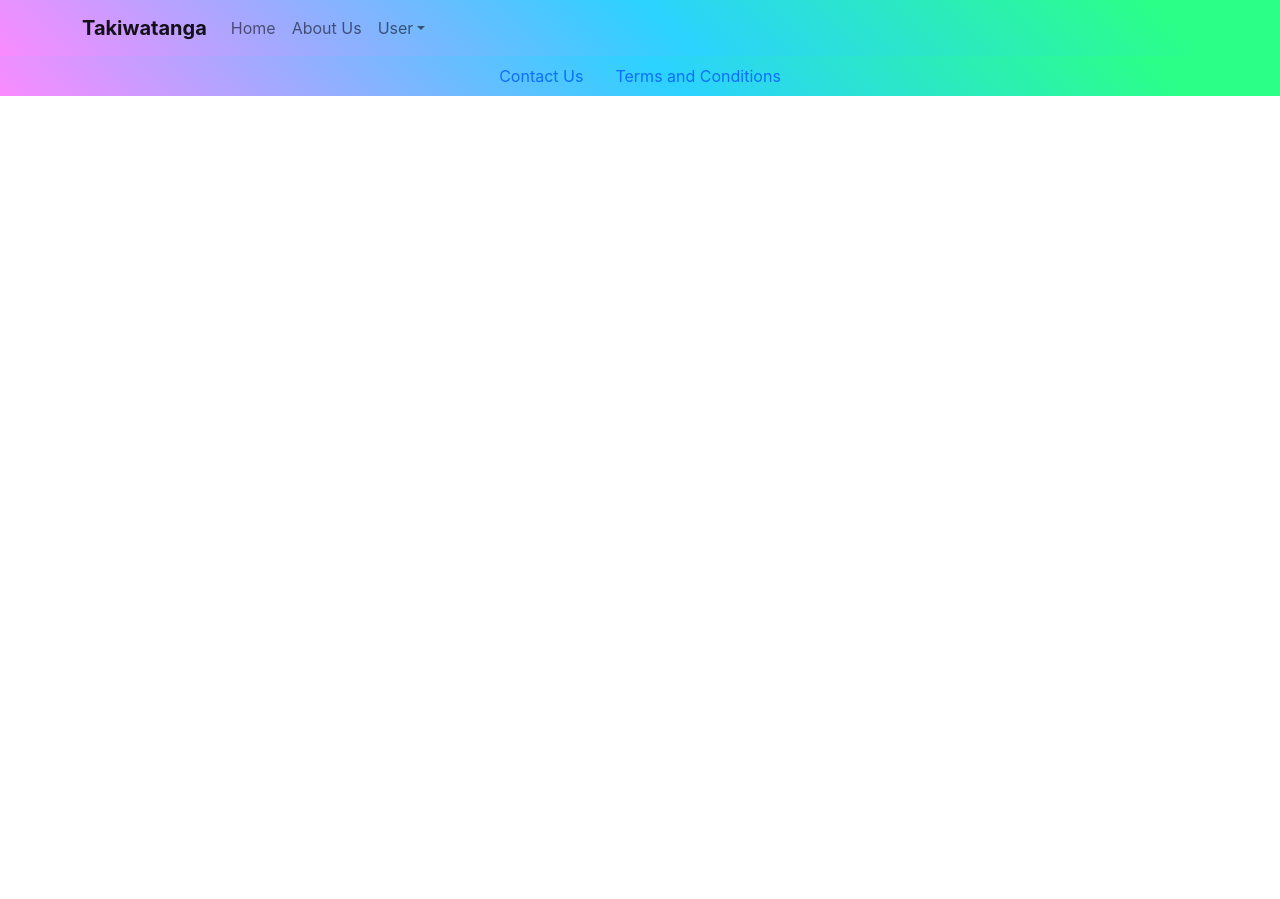
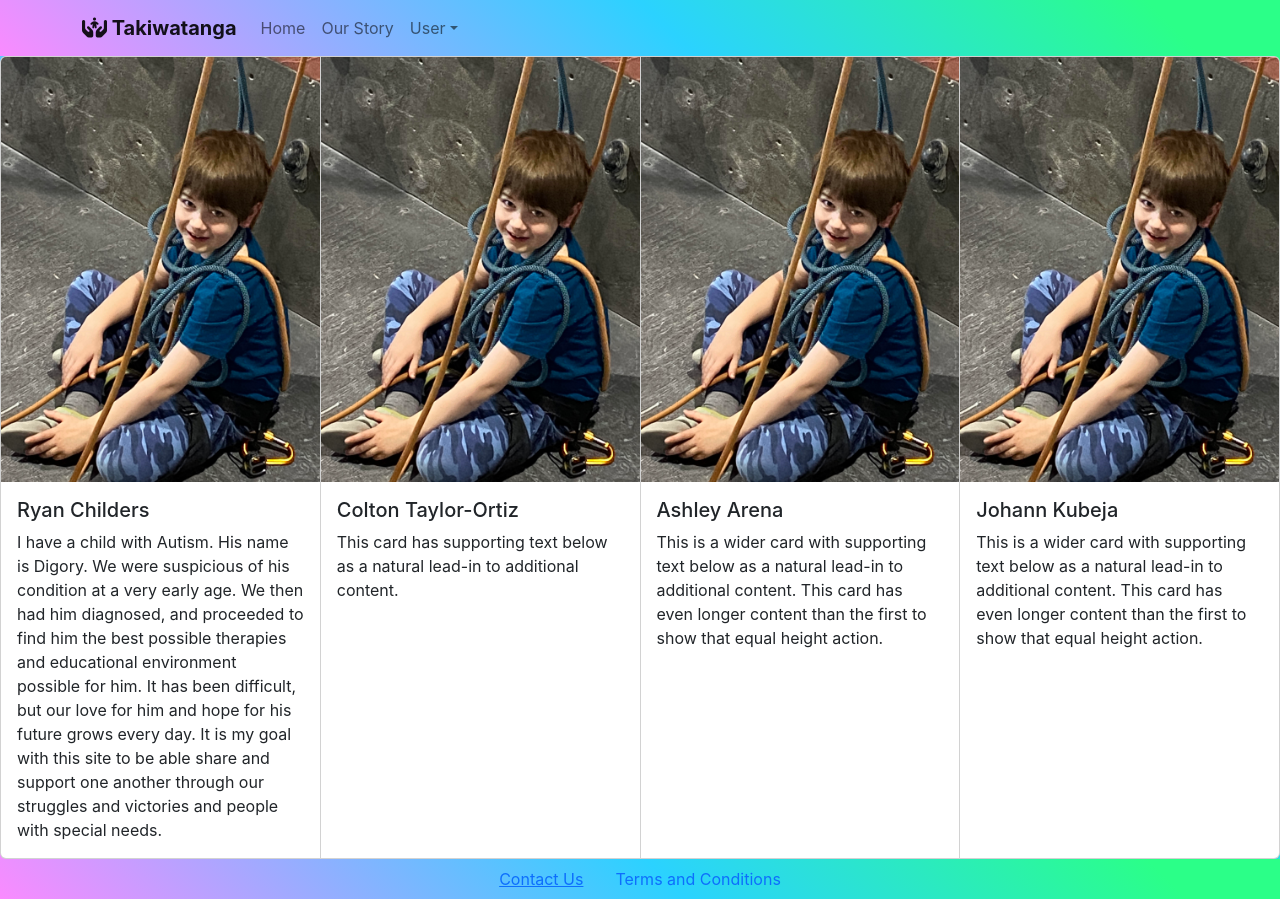
Before and after one commit to Childy77/Takiwatanga, a React (Create React App) app in the folder client/: page /ourstory in a window 1280 px wide. Before the commit the page ends 800 px from the top, so only its background shows below. Built offline with nearby package versions, Linux system fonts and the light colour scheme.

Commit message:
added new pages

```diff
--- a/client/src/App.css
+++ b/client/src/App.css
@@ -1,3 +1,8 @@
+body {
+  background-color: #FA8BFF;
+    background-image: linear-gradient(45deg, #FA8BFF 0%, #2BD2FF 52%, #2BFF88 90%);
+}
+
 .navbar {
     background-color: #FA8BFF;
     background-image: linear-gradient(45deg, #FA8BFF 0%, #2BD2FF 52%, #2BFF88 90%);
@@ -18,12 +23,20 @@
   left: 50%;
   font-size: larger;
 }
+.share {
+  position: absolute;
+  margin-left: -275%;
+  margin-top: 35%;
+  font-family: papyrus;
+  font-weight: bold;
+}
 
 .Takiwatanga {
     font-weight: bold;
     font-style: italic;
     margin-bottom: 55%;
-    margin-right: 410%;
+    margin-right: 310%;
+    font-family: papyrus;
 
 }
 
@@ -33,6 +46,7 @@ min-width: 100vw;
 display: flex;
   justify-content: center;
   position: relative;
+  background-color: white;
 
 }
 
@@ -48,10 +62,23 @@ display: flex;
     background-color: #FA8BFF;
     background-image: linear-gradient(45deg, #FA8BFF 0%, #2BD2FF 52%, #2BFF88 90%);
     padding: 35px;
+    font-family: serif;
 }
 
 #footer {
     background-color: #FA8BFF;
     background-image: linear-gradient(45deg, #FA8BFF 0%, #2BD2FF 52%, #2BFF88 90%);
     color: black;
+
 }
+.terms {
+  text-align: center;
+      padding: 100px;
+}
+.term-title {
+  text-decoration: underline;
+  margin-bottom: 30px;
+}
+.rules {
+  font-style: italic;
+}
--- a/client/src/App.js
+++ b/client/src/App.js
@@ -5,6 +5,9 @@ import Header from './components/header';
 import Home from './pages/Home';
 import Footer from './components/footer';
 import Profile from './pages/Profile';
+import OurStory from "./pages/OurStory";
+import Terms from "./pages/Terms";
+
 
 function App() {
 
@@ -16,6 +19,9 @@ function App() {
       <Routes>
         <Route path='/'element={<Home/>}/>
         <Route path='/profile'element={<Profile/>}/>
+        <Route path='/ourstory'element={<OurStory/>}/>
+        <Route path='/terms'element={<Terms/>}/>
+
       </Routes>
       <Footer/>
     </div>
--- a/client/src/components/about.js
+++ b/client/src/components/about.js
@@ -7,7 +7,7 @@ const About = () => {
     return (
         <div className="about">
             <h1>Welcome to Takiwatanga!</h1>
-            <h2>Takiwatanga is the Maori word for Autism.  It is defined as "In his or her own space and time.  This is a site for all.  We ceated this site because we all have someone in our life that is different.  Not wrong...different.  Through this site, we want anyone here to be able to share their feelings, thoughts, strengths, struggles, and victories in their world.</h2>
+            <h2>Takiwatanga is the Maori word for Autism.  It is defined as "In his or her own space and time."  This is a site for all.  We ceated this site because we all have someone in our life that is different.  Not wrong...different.  Through this site, we want anyone here to be able to share their feelings, thoughts, strengths, struggles, and victories in their world.</h2>
         </div>
     )
 }
--- a/client/src/components/footer.js
+++ b/client/src/components/footer.js
@@ -1,13 +1,15 @@
 import Nav from 'react-bootstrap/Nav';
+import { Link } from "react-router-dom";
 
 const Footer = () => {
   return (
     <Nav id='footer' className="justify-content-center" activeKey="/home">
         <Nav.Item>
-          <Nav.Link href="/home">Contact Us</Nav.Link>
+
+          <Nav.Link  href="/home"><a href="mailto: ryanbairdchilders@gmail.com">Contact Us</a></Nav.Link>
         </Nav.Item>
         <Nav.Item>
-          <Nav.Link eventKey="link-1">Terms and Conditions</Nav.Link>
+          <Link className="nav-link" to="/terms">Terms and Conditions</Link>
         </Nav.Item>
 
       </Nav>
--- a/client/src/components/header.js
+++ b/client/src/components/header.js
@@ -9,14 +9,17 @@ const Header = () => {
     return (
       <Navbar className="navbar" bg="light" expand="lg">
       <Container>
-        <Navbar.Brand id="Name" href="#home">Takiwatanga</Navbar.Brand>
+        <Navbar.Brand id="Name" href="#home"><i class="fa-solid fa-hands-holding-child"></i> Takiwatanga</Navbar.Brand>
         <Navbar.Toggle aria-controls="basic-navbar-nav" />
         <Navbar.Collapse id="basic-navbar-nav">
           <Nav className="me-auto">
             <Link className="nav-link" to="/">Home</Link>
-            <Link className="nav-link" href="#link">About Us</Link>
+            <Link className="nav-link" to="/ourstory">Our Story</Link>
             <NavDropdown title="User" id="basic-nav-dropdown">
               <Link className="dropdown-item" to="/profile">Profile</Link>
+              <NavDropdown.Item href="#action/3.2">
+                Log in
+              </NavDropdown.Item>
               <NavDropdown.Item href="#action/3.2">
                 Logout
               </NavDropdown.Item>
--- a/client/src/components/logo.js
+++ b/client/src/components/logo.js
@@ -5,9 +5,12 @@ const Logo = () => {
 return (
     <main>
     <div id="logo">
-<img src={HeroImage} alt="Photo of autism hands"/>
+<img src={HeroImage} alt="autism hands"/>
 <div className="title">
         <h1 className="Takiwatanga">TAKIWATANGA</h1>
+  <div>
+        <h2 className="share">-A place to share and inspire</h2>
+        </div>
       </div>
 </div>
 </main>
--- /dev/null
+++ b/client/src/pages/OurStory.js
@@ -0,0 +1,68 @@
+
+
+import React from "react";
+import Card from 'react-bootstrap/Card';
+import Digory from "../assets/Dig1.jpg";
+// import Digory from "../assets/Dig1.jpg";
+// import Digory from "../assets/Dig1.jpg";
+// import Digory from "../assets/Dig1.jpg";
+
+
+import CardGroup from 'react-bootstrap/CardGroup';
+
+        function OurStory() {
+          return (
+            <CardGroup>
+      <Card>
+        <Card.Img variant="top" src={Digory} alt="Photo of a child" />
+        <Card.Body>
+          <Card.Title>Ryan Childers</Card.Title>
+          <Card.Text>
+          I have a child with Autism.  His name is Digory.  We were suspicious of his condition at a very early age.  We then had him diagnosed, and proceeded to find him the best possible therapies and educational environment possible for him.  It has been difficult, but our love for him and hope for his future grows every day.  It is my goal with this site to be able share and support one another through our struggles and victories and people with special needs.
+          </Card.Text>
+        </Card.Body>
+
+      </Card>
+      <Card>
+        <Card.Img variant="top" src={Digory} alt="Photo of a child" />
+        <Card.Body>
+          <Card.Title>Colton Taylor-Ortiz</Card.Title>
+          <Card.Text>
+            This card has supporting text below as a natural lead-in to
+            additional content.{' '}
+          </Card.Text>
+        </Card.Body>
+
+      </Card>
+      <Card>
+        <Card.Img variant="top" src={Digory} alt="Photo of a child" />
+        <Card.Body>
+          <Card.Title>Ashley Arena</Card.Title>
+          <Card.Text>
+            This is a wider card with supporting text below as a natural lead-in
+            to additional content. This card has even longer content than the
+            first to show that equal height action.
+          </Card.Text>
+        </Card.Body>
+
+      </Card>
+      <Card>
+        <Card.Img variant="top" src={Digory} alt="Photo of a child" />
+        <Card.Body>
+          <Card.Title>Johann Kubeja</Card.Title>
+          <Card.Text>
+            This is a wider card with supporting text below as a natural lead-in
+            to additional content. This card has even longer content than the
+            first to show that equal height action.
+          </Card.Text>
+        </Card.Body>
+
+      </Card>
+    </CardGroup>
+
+
+          );
+        }
+
+
+        export default OurStory;
--- /dev/null
+++ b/client/src/pages/Terms.js
@@ -0,0 +1,16 @@
+import React from 'react'
+
+function Terms() {
+  return (
+    <div className='terms'>
+        <h1 className='term-title'>Terms and Conditions of this website</h1>
+
+
+            <h2 className='rules'>This website is for families with children of Special needs, Educators of Special Needs groups, and anyone with person of Special Needs in their lives.  This is a site to share with each other our struggles and successes surounding Special Needs.  This is NOT a website to add conspiracy theories about your own stigmas surounding Special Needs.  Comments and shares are to be kept civil, and filled with hope. Uploaded photos will be of a G-rating. Failure to follow these guidelines will result in your immediate removal from this website</h2>
+
+
+    </div>
+  )
+}
+
+export default Terms
```
Also changed, not shown: client/src/assets/Dig1.jpg (added).
